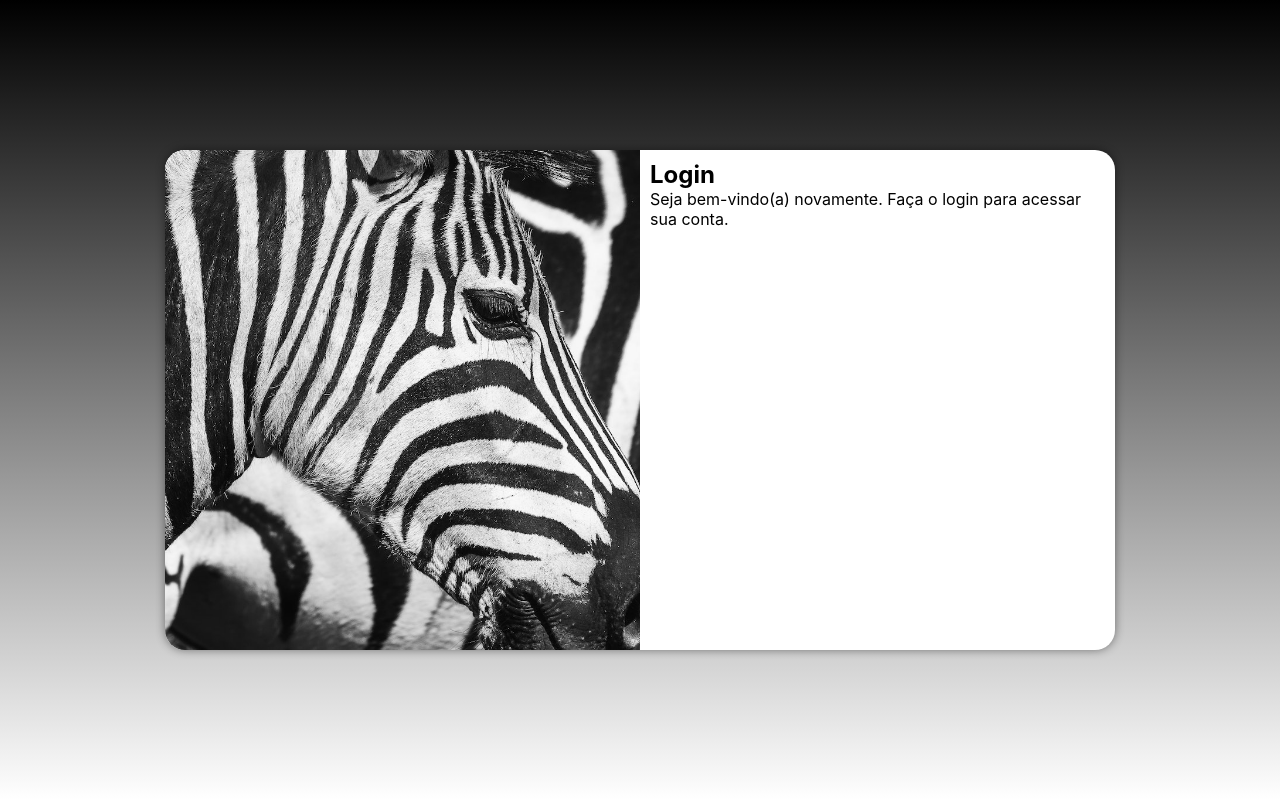
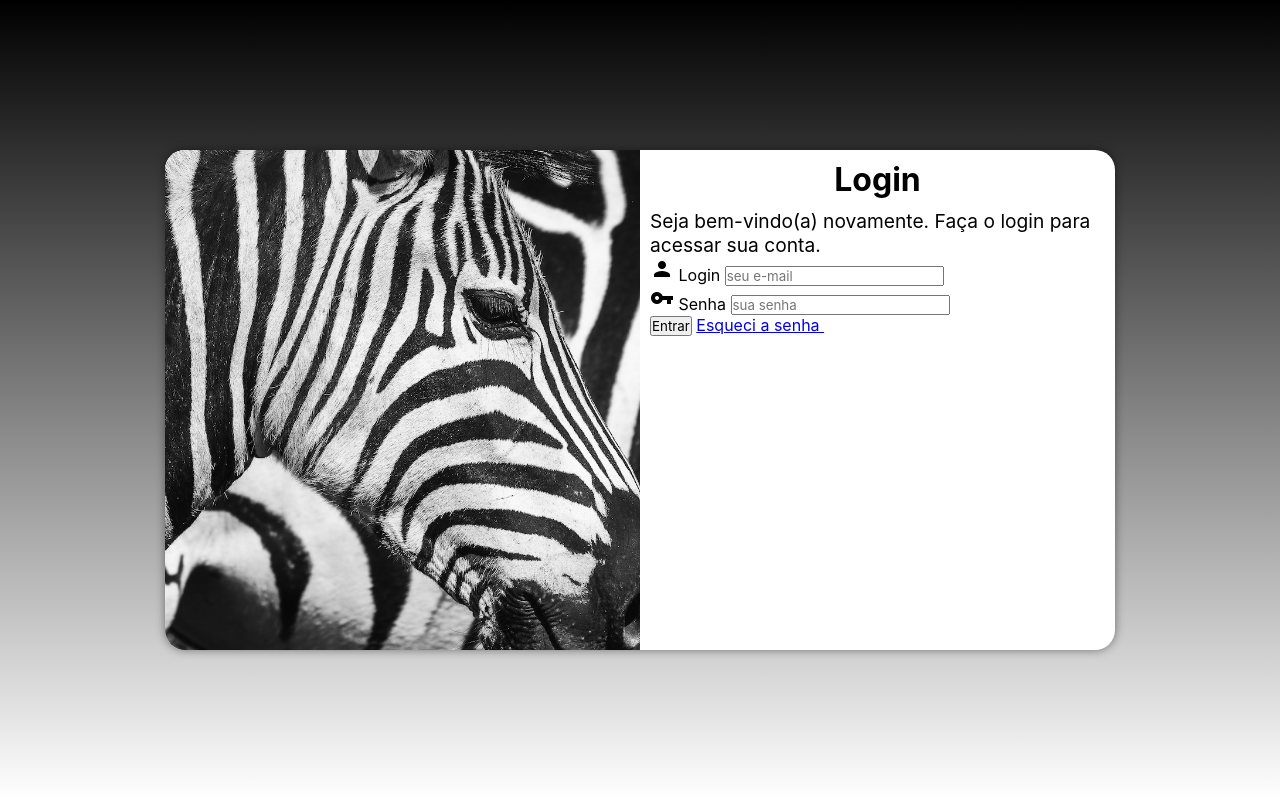
Before and after one commit to okokthomas/projeto-login, a plain HTML site: page index.html in a window 1280 px wide. Drawn offline with Linux system fonts and the light colour scheme.

Commit message:
formulário

```diff
--- a/estilos/mediaquery.css
+++ b/estilos/mediaquery.css
@@ -54,4 +54,13 @@ Telas Grandes: Acima de 1200px
         float: right;
         width: 50%;
     }
+
+    div#formulario > h1 {
+        font-size: 2em;
+    }
+
+    div#formulario > p {
+        font-size: 1.2em;
+    }
+
 }
--- a/estilos/style.css
+++ b/estilos/style.css
@@ -53,3 +53,12 @@ section#login > div#formulario {
     display: block;
     padding: 10px;
 }
+
+div#formulario > h1 {
+    text-align: center;
+    margin-bottom: 10px;
+}
+
+div#formulario > p{
+    font-size: 0.8em;
+}
--- a/index.html
+++ b/index.html
@@ -5,6 +5,7 @@
     <meta http-equiv="X-UA-Compatible" content="IE=edge">
     <meta name="viewport" content="width=device-width, initial-scale=1.0">
     <title>Login</title>
+    <link href="https://fonts.googleapis.com/icon?family=Material+Icons" rel="stylesheet">
     <link rel="stylesheet" href="estilos/style.css">
     <link rel="stylesheet" href="estilos/mediaquery.css">
 </head>
@@ -17,8 +18,21 @@
             <div id="formulario">
                 <h1>Login</h1>
                 <p>Seja bem-vindo(a) novamente. Faça o login para acessar sua conta.</p>
-                <form action="login.php" method="post">
-
+                <form action="login.php" method="post" autocomplete="on">
+                     <div class="campo">
+                        <i class="material-icons">person</i>
+                        <label for="ilogin">Login</label>
+                        <input type="email" name="login" id="ilogin" placeholder="seu e-mail" autocomplete="email" required>
+                     </div>
+                     <div class="campo">
+                        <i class="material-icons">vpn_key</i>
+                        <label for="isenha">Senha</label>
+                        <input type="password" name="senha" id="iname" placeholder="sua senha" autocomplete="current-password" required>
+                     </div>
+                     <input type="submit" value="Entrar">
+                     <a href="esqueci.html">
+                        Esqueci a senha <i class="material-icons"></i>
+                     </a>
                 </form>
             </div>
         </section>
```
